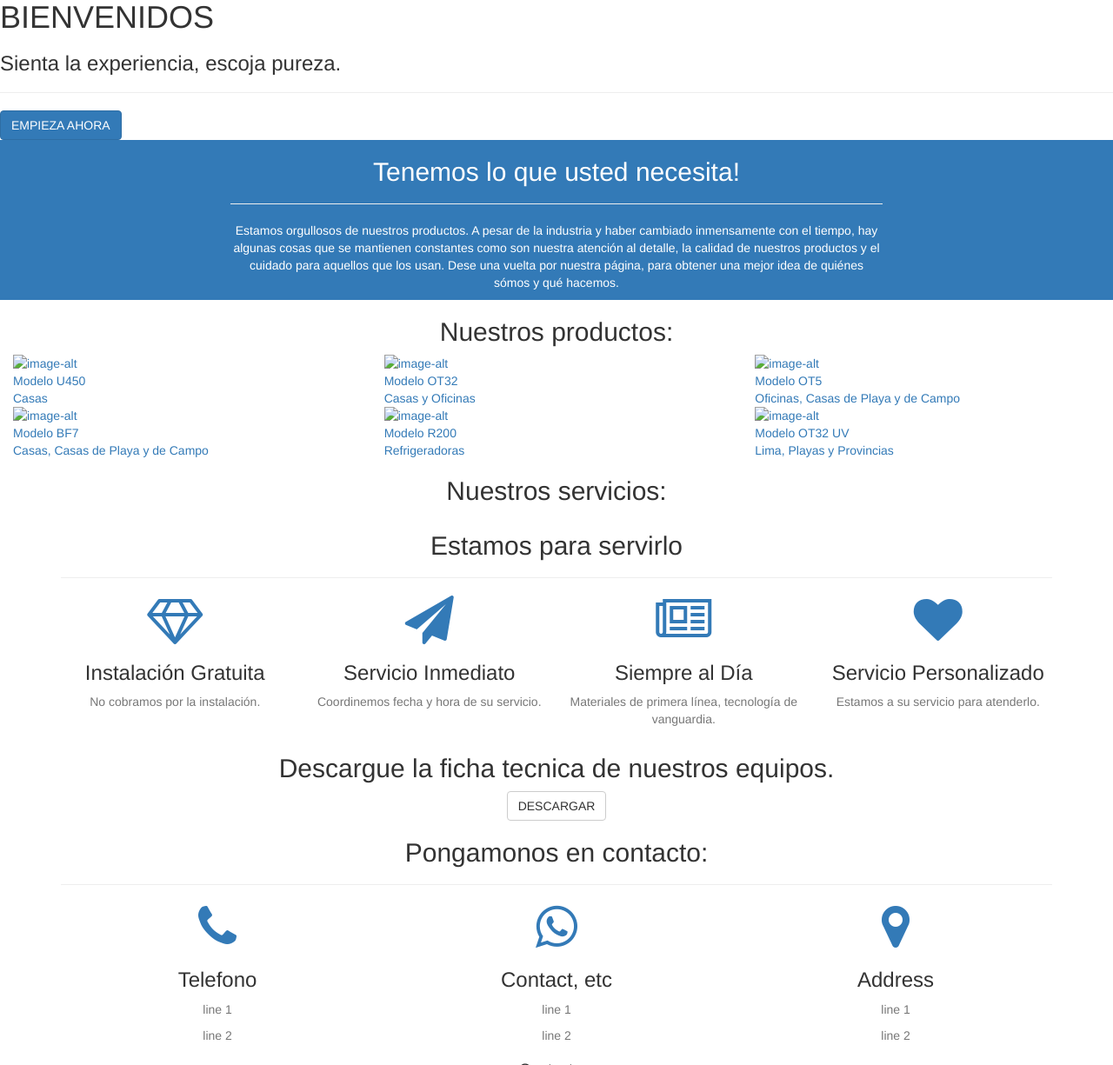
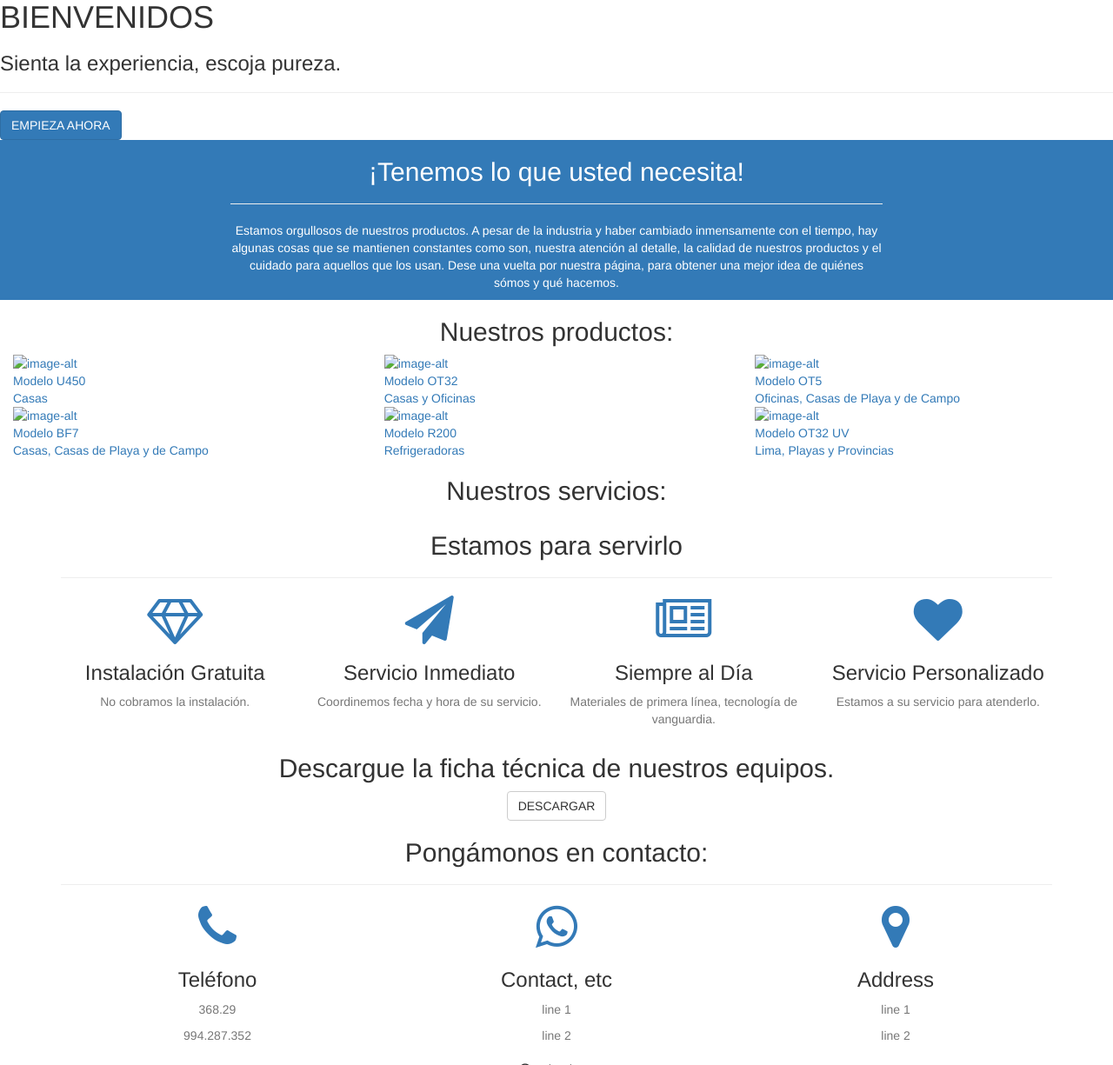
Before and after one commit to switch-on-line-md/web, a Jekyll site: the page built from _posts/2014-07-18-project-1.markdown, in a window 1280 px wide and 1400 px high. Shown: the part 175-1400 px from the top of the window at 87% size. Built offline with Jekyll 4.4.1, drawn with Linux system fonts in a browser that asks for light colours; nearby versions of some CDN libraries; library files that are not in the unit come from our copies.

Commit message:
Update site_headers.yml

```diff
--- a/_data/site_headers.yml
+++ b/_data/site_headers.yml
@@ -14,10 +14,10 @@ site_header_button: EMPIEZA AHORA
 ########### header.html END ################
 
 ########### call-to-action.html START ################
-call_to_action_title: Tenemos lo que usted necesita!
+call_to_action_title: ¡Tenemos lo que usted necesita!
 call_to_action_text: Estamos orgullosos de nuestros productos.
                     A pesar de la industria y haber cambiado inmensamente con el tiempo, hay algunas cosas que se
-                    mantienen constantes como son nuestra atención al detalle, la calidad de nuestros productos
+                    mantienen constantes como son, nuestra atención al detalle, la calidad de nuestros productos
                     y el cuidado para aquellos que los usan. Dese una vuelta por nuestra página, para obtener
                     una mejor idea de quiénes sómos y qué hacemos.
 ########### call-to-action.html END ################
@@ -34,7 +34,7 @@ before_services_title: Nuestros servicios&#58;
 services_title: Estamos para servirlo
 
 first_service_title: Instalación Gratuita
-first_service_sub_title: No cobramos por la instalación.
+first_service_sub_title: No cobramos la instalación.
 
 second_service_title: Servicio Inmediato
 second_service_sub_title: Coordinemos fecha y hora de su servicio.
@@ -47,16 +47,16 @@ fourth_service_sub_title: Estamos a su servicio para atenderlo.
 ########### services.html END ################
 
 ########### after_products.html START ################
-after_products_title: Descargue la ficha tecnica de nuestros equipos.
+after_products_title: Descargue la ficha técnica de nuestros equipos.
 after_products_button: DESCARGAR
 ########### after_products.html END ################
 
 ########### ncontact.html START ################
-contact_title: Pongamonos en contacto&#58;
+contact_title: Pongámonos en contacto&#58;
 
-section_1_title: Telefono
-section_1_sub_title_1: line 1
-section_1_sub_title_2: line 2
+section_1_title: Teléfono
+section_1_sub_title_1: 368.2900
+section_1_sub_title_2: 994.287.352
 
 section_2_title: Contact, etc
 section_2_sub_title_1: line 1
```
